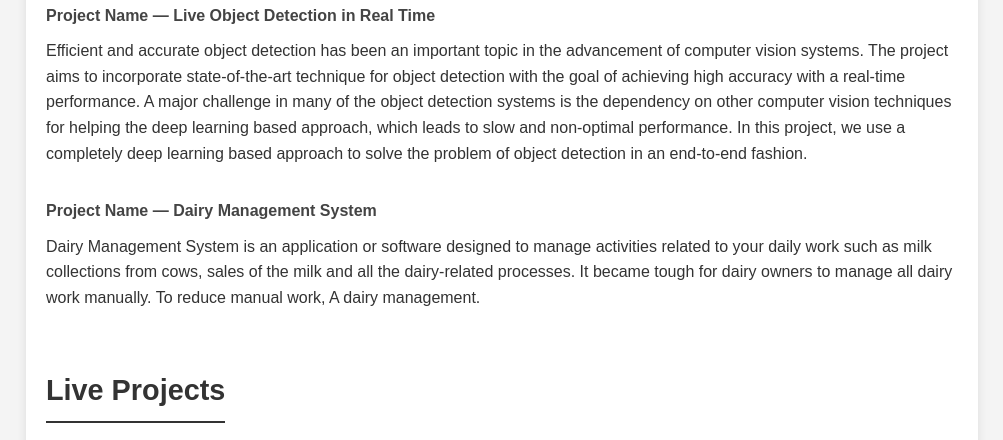
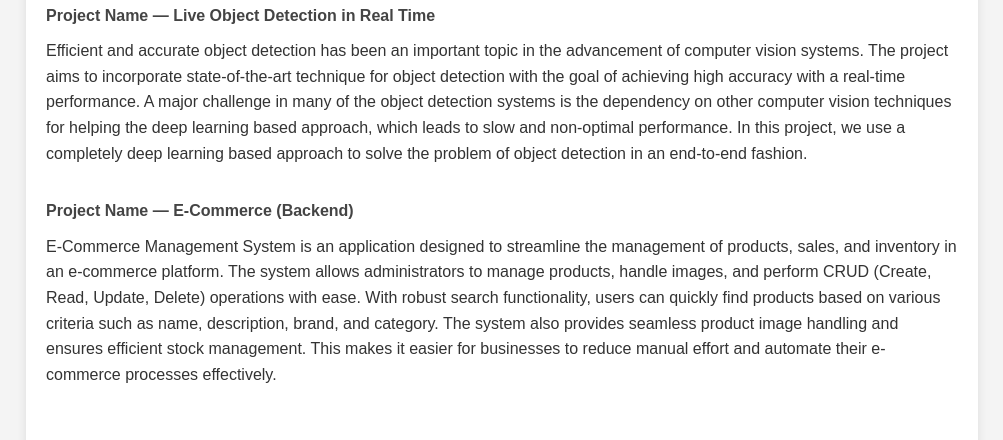
Before and after one commit to misterwyed/Portfolio, a plain HTML site: page index.html in a window 1280 px wide. Shown: the part 1738-2178 px from the top of the page, without its empty margins (138-1141 px from the left). Drawn offline with Linux system fonts and the light colour scheme.

Commit message:
Update index.html

```diff
--- a/index.html
+++ b/index.html
@@ -66,10 +66,12 @@
                 of object detection in an end-to-end fashion.
             </article>
             <article>
-                <h4>Project Name — Dairy Management System</h4>
-                Dairy Management System is an application or software designed to manage activities related to your daily work
-                such as milk collections from cows, sales of the milk and all the dairy-related processes. It became tough for
-                dairy owners to manage all dairy work manually. To reduce manual work, A dairy management.
+                <h4></a>Project Name — E-Commerce (Backend) </h4>
+                E-Commerce Management System is an application designed to streamline the management of products, sales, and inventory in an e-commerce platform.
+                The system allows administrators to manage products, handle images, and perform CRUD (Create, Read, Update, Delete) operations with ease.
+                With robust search functionality, users can quickly find products based on various criteria such as name, description, brand, and category.
+                The system also provides seamless product image handling and ensures efficient stock management.
+                This makes it easier for businesses to reduce manual effort and automate their e-commerce processes effectively.
             </article>
             <h2>Live Projects</h2>
             <div class="live-project">
```
